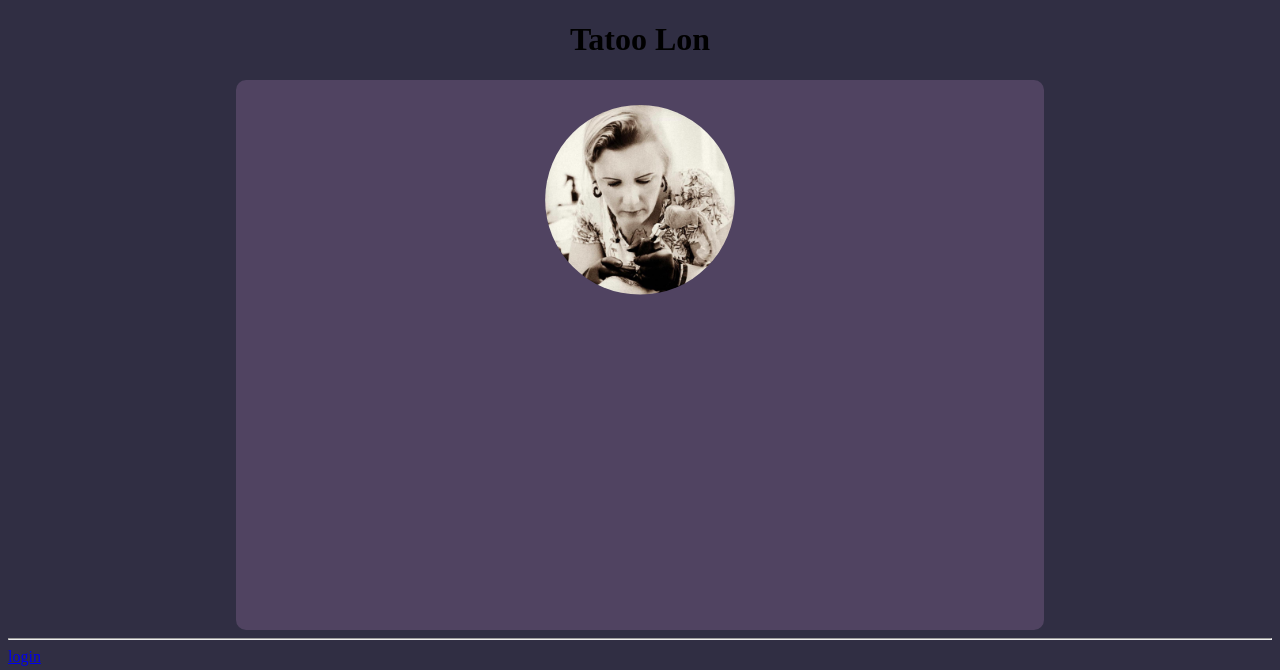
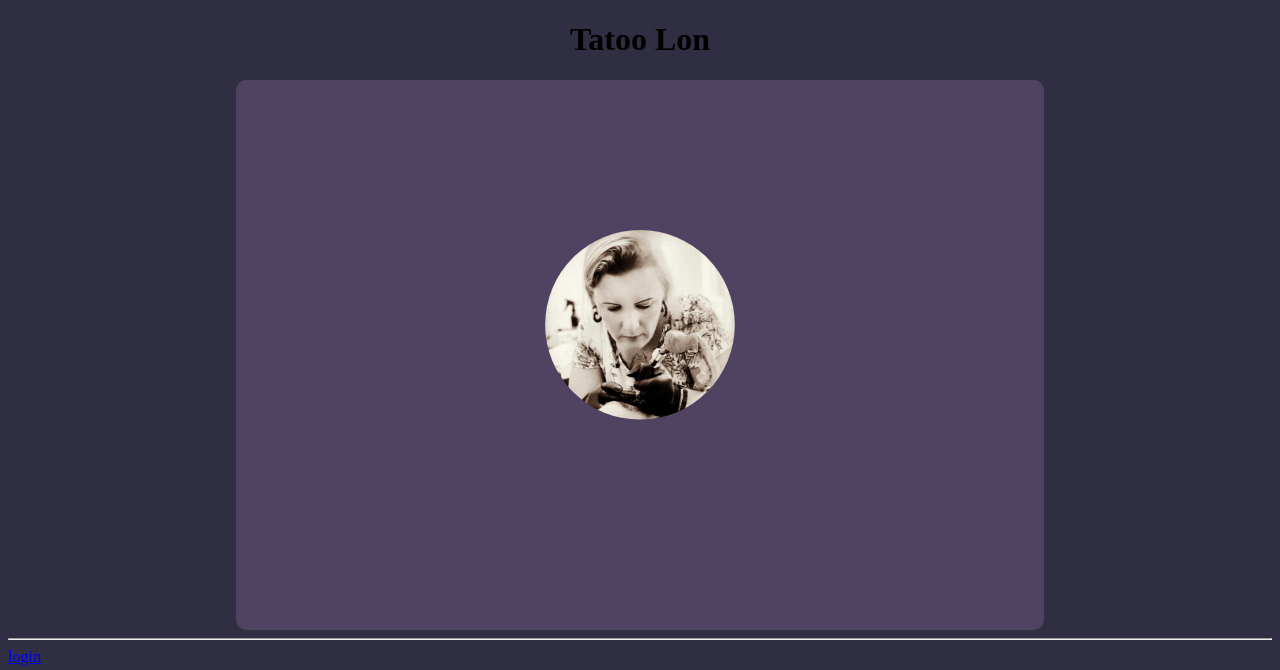
Before and after one commit to hetgameboekje/TatooLon, a PHP site: page /Front-end/ in a window 1280 px wide. Shown: the top 670 px of the page. Run offline with PHP 8.4, Linux system fonts and the light colour scheme.

Commit message:
Centered

```diff
--- a/Front-end/assets/css/index.css
+++ b/Front-end/assets/css/index.css
@@ -24,6 +24,8 @@ body {
 }
 
 .profileIMG-DIV {
+    top:25%;
+    position: relative;
     display: flex;
     justify-content: center;
     align-items: center;
```
